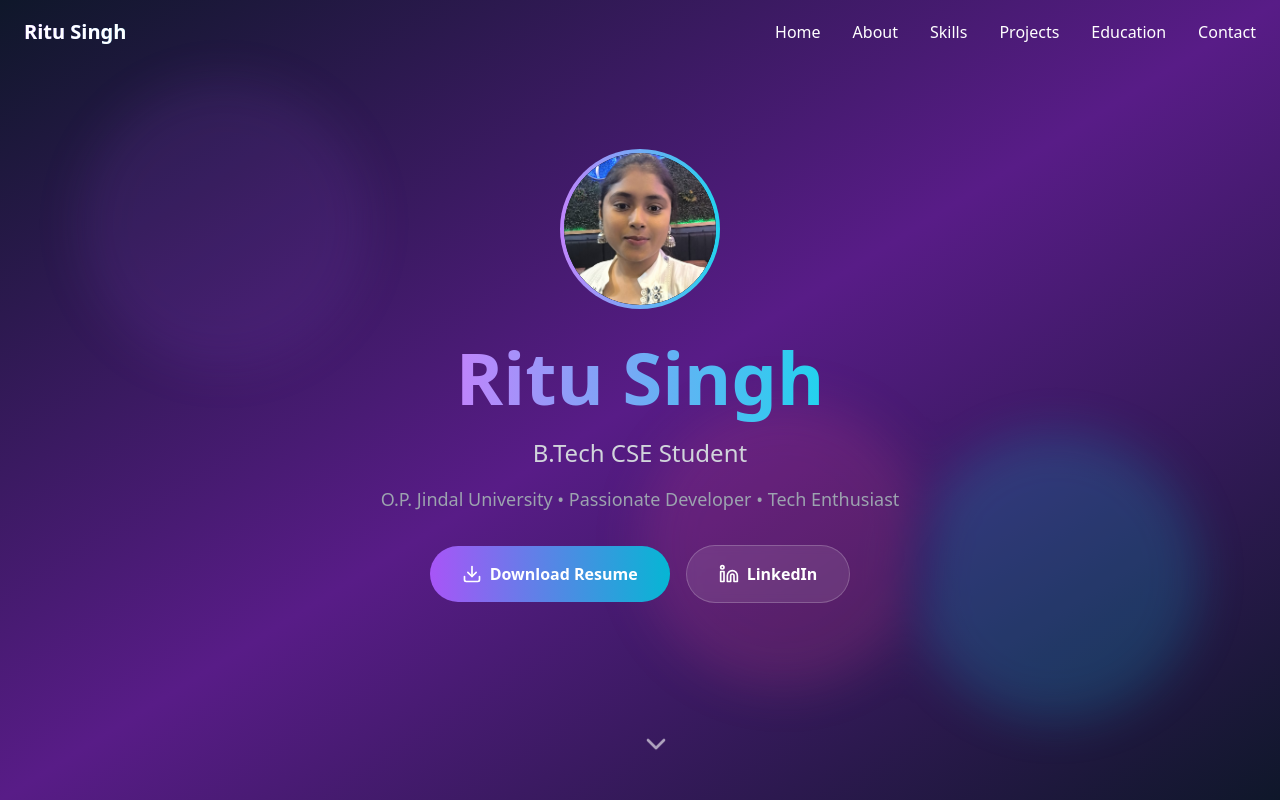
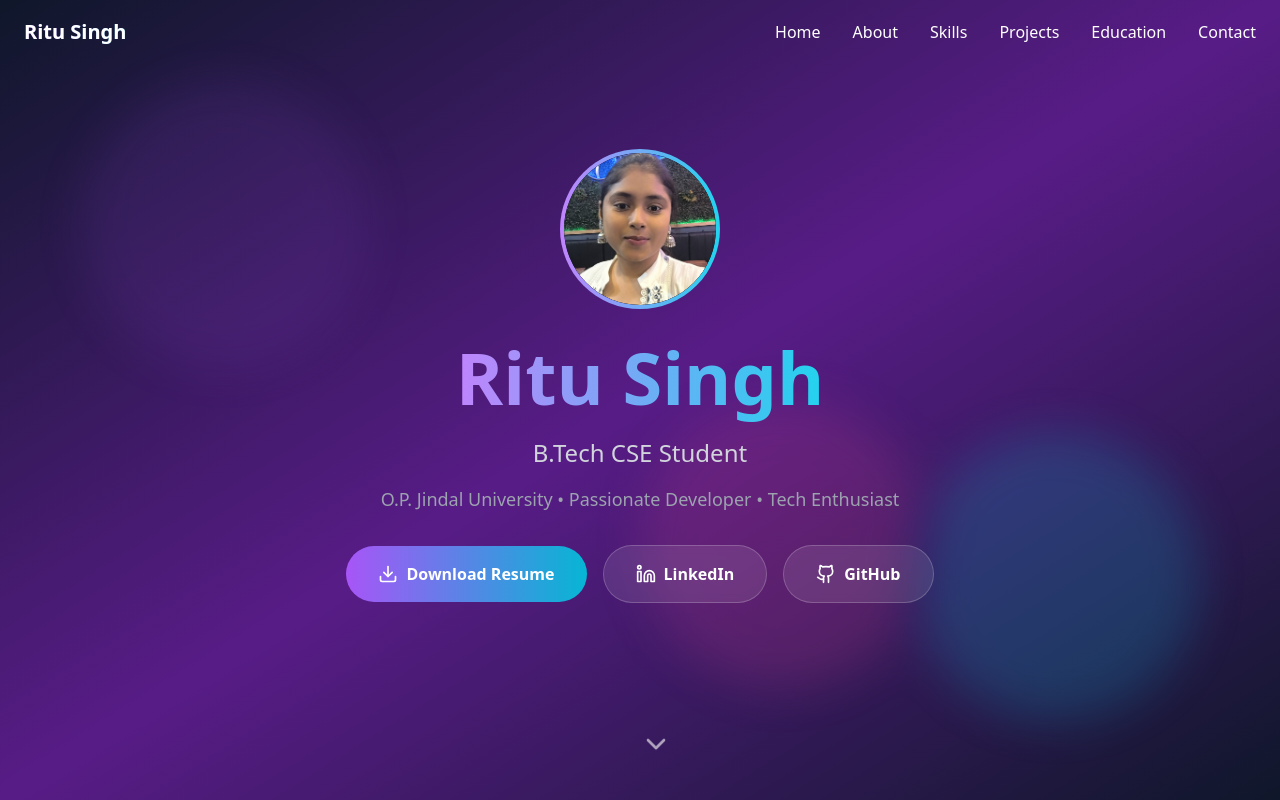
Before and after one commit to ritu114/ritu-tech-canvas, a React (Vite) app: page / in a window 1280 px wide. Shown: the top 800 px of the page. Built offline with nearby package versions, Linux system fonts and the light colour scheme.

Commit message:
Add GitHub link to hero section
Added a GitHub link to the hero section, similar to the LinkedIn link.

```diff
--- a/src/components/Hero.tsx
+++ b/src/components/Hero.tsx
@@ -1,6 +1,6 @@
 
 import React from 'react';
-import { Download, Linkedin, ChevronDown } from 'lucide-react';
+import { Download, Linkedin, ChevronDown, Github } from 'lucide-react';
 
 const Hero = () => {
   const handleDownloadResume = () => {
@@ -200,6 +200,18 @@ const Hero = () => {
                 <span>LinkedIn</span>
               </div>
             </a>
+
+            <a
+              href="https://github.com/ritusinghritu"
+              target="_blank"
+              rel="noopener noreferrer"
+              className="group bg-white/10 backdrop-blur-sm text-white px-8 py-4 rounded-full font-semibold transition-all duration-300 hover:scale-105 hover:bg-white/20 border border-white/20"
+            >
+              <div className="flex items-center gap-2">
+                <Github size={20} />
+                <span>GitHub</span>
+              </div>
+            </a>
           </div>
         </div>
       </div>
```
